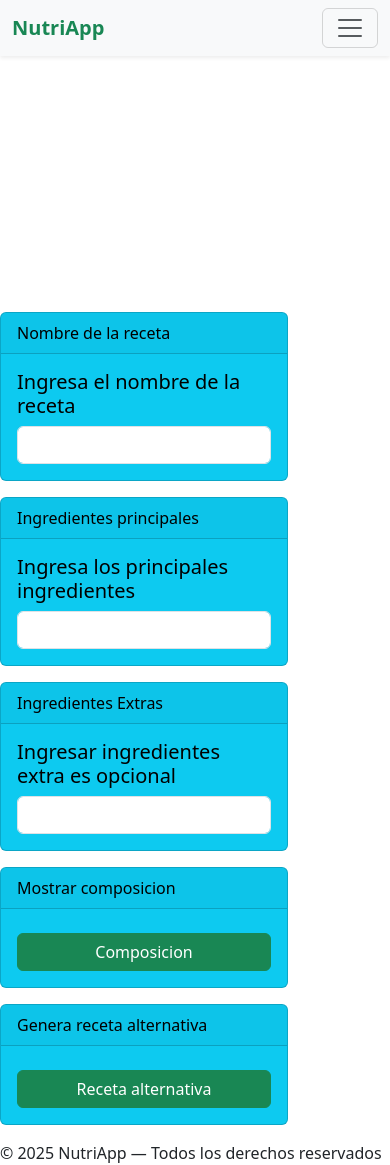
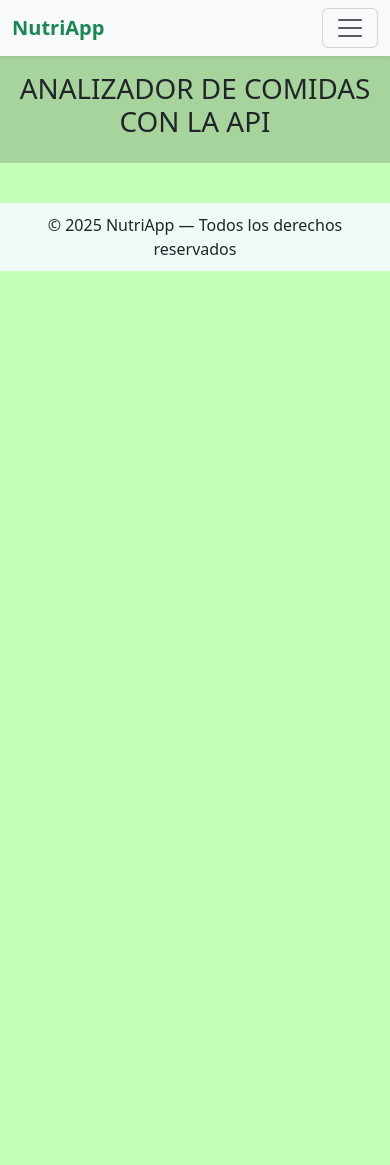
Before and after one commit to Camacho-Zamora-Adrian-Eduardo/Proyecto, a Flask app: page /analisisdecomida in a window 390 px wide. After the commit the page ends 271 px from the top, so only its background shows below. Run offline with Flask 3, Linux system fonts and the light colour scheme.

Commit message:
lo ultimo a trabajar

```diff
--- a/templates/analisis.html
+++ b/templates/analisis.html
@@ -1,116 +1,85 @@
-{% extends 'base.html' %}
+<!DOCTYPE html>
+<html lang="es">
+<head>
+    <meta charset="UTF-8">
+    <meta name="viewport" content="width=device-width, initial-scale=1">
+    <title>NutriApp - Análisis Saludable</title>
+    <link href="https://cdn.jsdelivr.net/npm/bootstrap@5.3.3/dist/css/bootstrap.min.css" rel="stylesheet">
+    <style>
+    body {
+        background-color: #c6ffb8;
+    }
+    footer {
+        background-color: #f5faffde;
+        text-align: center;
+        padding: 10px;
+        margin-top: 40px;
+        font-weight: 500;
+    }
+    </style>
+</head>
+<body>
 
-{% block titulo %}
-Nombre la pagina
-{% endblock titulo %}
+<!-- MENU -->
+        <nav class="navbar navbar-expand-lg navbar-light bg-light shadow-sm bg-body-tertiary sticky-top">
+            <div class="container-fluid">
+                <a class="navbar-brand fw-bold text-success" href="#">NutriApp</a>
+                <button class="navbar-toggler" type="button" data-bs-toggle="collapse"
+                    data-bs-target="#navbarSupportedContent" aria-controls="navbarSupportedContent"
+                    aria-expanded="false" aria-label="Toggle navigation">
+                    <span class="navbar-toggler-icon"></span>
+                </button>
 
+                <div class="collapse navbar-collapse" id="navbarSupportedContent">
+                    <ul class="navbar-nav me-auto mb-2 mb-lg-0">
+                        <li class="nav-item">
+                            <a class="nav-link active" aria-current="page" href="interfaz inicio.html">Inicio</a>
+                        </li>
+                        <li class="nav-item">
+                            <a class="nav-link" href="recetas saludables.html">Recetas Saludables</a>
+                        </li>
+                        <li class="nav-item">
+                            <a class="nav-link" href="analisis.html">Analisis de Comida</a>
+                        </li>
+                        <li class="nav-item">
+                            <a class="nav-link" href="calculadora.html">Calculadora de datos</a>
+                        </li>
+                        <li class="nav-item dropdown">
+                            <a class="nav-link dropdown-toggle" href="#" role="button" data-bs-toggle="dropdown"
+                                aria-expanded="false">
+                                Acerca de:
+                            </a>
+                            <ul class="dropdown-menu">
+                                <li><a class="dropdown-item" href="#">Accion</a></li>
+                                <li><a class="dropdown-item" href="#">Otra accion</a></li>
+                                <li>
+                                    <hr class="dropdown-divider">
+                                </li>
+                                <li><a class="dropdown-item" href="#">Algo más aqui</a></li>
+                            </ul>
+                        </li>
+                    </ul>
 
-{% block contenido %}
-<div class="row container-center"></div>
-<p></p>
+                    <form class="d-flex" role="search">
+                        <input class="form-control me-2" type="search" placeholder="Search" aria-label="Search" />
+                        <button class="btn btn-outline-success" type="submit">Buscar</button>
+                    </form>
+                </div>
+            </div>
+        </nav>
+
+<!-- ENCABEZADO -->
 <div class="row">
-    <p></p>
-</div>
-<div class="row">
-    <p></p>
-</div>
-<div class="row">
-    <p></p>
-</div>
-<div class="row">
-    <p></p>
-</div>
-<div class="row">
-    <p></p>
-</div>
-<div class="row">
-    <p></p>
-</div>
-<div class="row">
-    <p></p>
-</div>
-<div class="row">
-    <p></p>
-</div>
-<div class="row">
-    <p></p>
-</div>
-<div class="row">
-    <p></p>
-</div>
-<div class="row">
-    <p></p>
-</div>
-<div class="row">
-    <p></p>
-</div>
-<div class="row">
-    <p></p>
-</div>
-<div class="row">
-    <p></p>
-</div>
-<div class="row">
-    <p></p>
+    <div class="col-12 p-3" style="background-color: #a7d39c">
+        <h1 class="text-center">ANALIZADOR DE COMIDAS CON LA API</h1>
+    </div>
 </div>
 
+<!-- Pie de página -->
+<footer>
+© 2025 NutriApp — Todos los derechos reservados
+</footer>
 
-
-<div class="row justify-content-center">
-    <div class="col-sm-6 col-md-4">
-        <div class="card text-bg-info mb-3 " style="max-width: 18rem;">
-            <div class="card-header">Nombre de la receta</div>
-            <div class="card-body">
-                <h5 class="card-title">Ingresa el nombre de la receta</h5>
-                <p class="card-text"><input type="text" class="form-control" id="nombreReceta" name="nombreReceta"
-                        placeholder="" required value="{{ request.form.get('nombreReceta','')}}"></p>
-            </div>
-        </div>
-    </div>
-    <div class="col-sm-6 col-md-4">
-        <div class="card text-bg-info mb-3 " style="max-width: 18rem;">
-            <div class="card-header">Ingredientes principales</div>
-            <div class="card-body">
-                <h5 class="card-title">Ingresa los principales ingredientes</h5>
-                <p class="card-text"><input type="text" class="form-control" id="ingredientesP" name="ingredientesP"
-                        placeholder="" required value="{{ request.form.get('ingredientesP','')}}"></p>
-            </div>
-        </div>
-    </div>
-    <div class="col-sm-12 col-md-4">
-        <div class="card text-bg-info mb-3 " style="max-width: 18rem;">
-            <div class="card-header">Ingredientes Extras</div>
-            <div class="card-body">
-                <h5 class="card-title">Ingresar ingredientes extra es opcional</h5>
-                <p class="card-text"><input type="text" class="form-control" id="ingredientesE" name="ingredientesE"
-                        placeholder="" required value="{{ request.form.get('ingredientesE','')}}"></p>
-            </div>
-        </div>
-    </div>
-
-    <div class="col-sm-1 col-1"></div>
-    <div class="col-sm-5 col-md-4">
-        <div class="card text-bg-info mb-3 " style="max-width: 18rem;">
-            <div class="card-header">Mostrar composicion</div>
-            <div class="card-body">
-                <h5 class="card-title"></h5>
-                <p class="card-text"><button type="submit" class="btn btn-success col-12">Composicion</button></p>
-            </div>
-        </div>
-    </div>
-
-    <div class="col-sm-5 col-md-4">
-        <div class="card text-bg-info mb-3 " style="max-width: 18rem;">
-            <div class="card-header">Genera receta alternativa</div>
-            <div class="card-body">
-                <h5 class="card-title"></h5>
-                <p class="card-text"><button type="submit" class="btn btn-success col-12">Receta alternativa</button></p>
-            </div>
-        </div>
-    </div>
-
-
-</div>
-
-
-{% endblock contenido %}
+  <script src="https://cdn.jsdelivr.net/npm/bootstrap@5.3.3/dist/js/bootstrap.bundle.min.js"></script>
+</body>
+</html>
```
